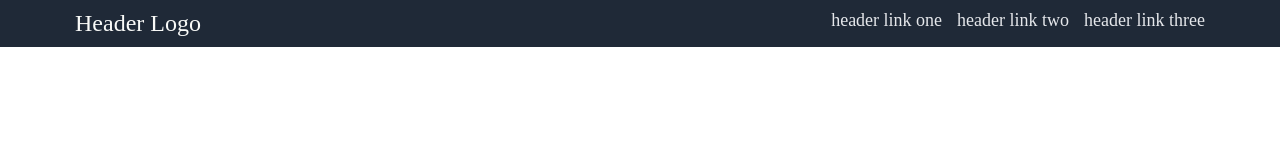
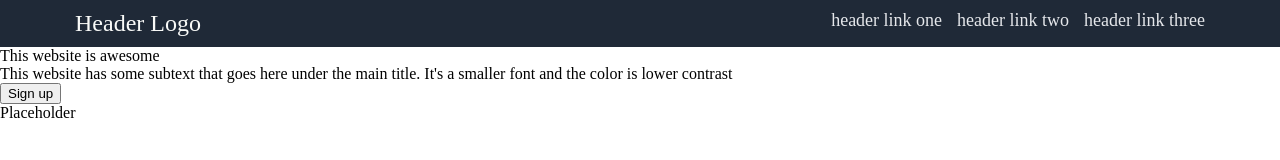
Before and after one commit to KHenkel95/odin-landing-page, a plain HTML site: page index.html in a window 1280 px wide. Drawn offline with Linux system fonts and the light colour scheme.

Commit message:
Add hero-container html elements
Added a hero-container and html elements to it including the primrary
and secondary hero text, a hero button, and a hero image

```diff
--- a/index.html
+++ b/index.html
@@ -16,6 +16,17 @@
                 <li><a href="#">header link three</a></li>
             </ul>
         </div>
+        <div class="hero-container">
+            <div class="hero-text">
+                <div class="primary-hero-text">This website is awesome</div>
+                <div class="secondary-hero-text">
+                    This website has some subtext that goes here under the main
+                    title. It's a smaller font and the color is lower contrast
+                </div>
+                <button class="hero-button">Sign up</button>
+            </div>
+            <div class="hero-image">Placeholder</div>
+        </div>
 
     </body>
 </html>
```
